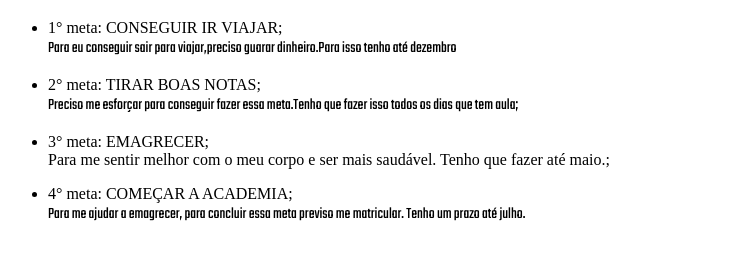
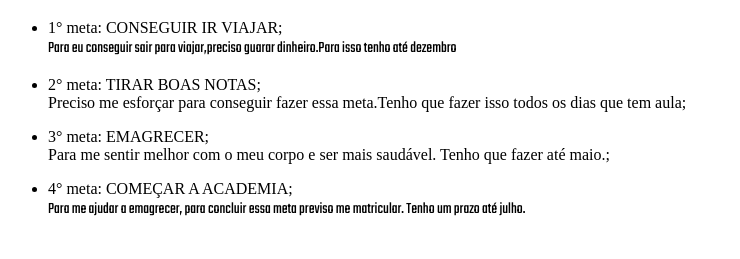
Before and after one commit to Flavialemes/metas, a plain HTML site: page index.html in a window 1280 px wide. Shown: the part 61-320 px from the top of the page, without its empty margins (0-740 px from the left). Drawn offline with Linux system fonts and the light colour scheme.

Commit message:
Update style.css

```diff
--- a/style.css
+++ b/style.css
@@ -9,14 +9,15 @@ body {
     text-align: justify;
     font-family:Dancing script;
     color: black;
-    background-color: purple;
+    background-color: pink;
+
 
 }
 p1{
     font-family: Teko;
 }
 p2{
-    font-family: Teko;
+    font-family: Rubik Distressed;
 }
 p3{
     font-family: Rubik Distressed;
```
